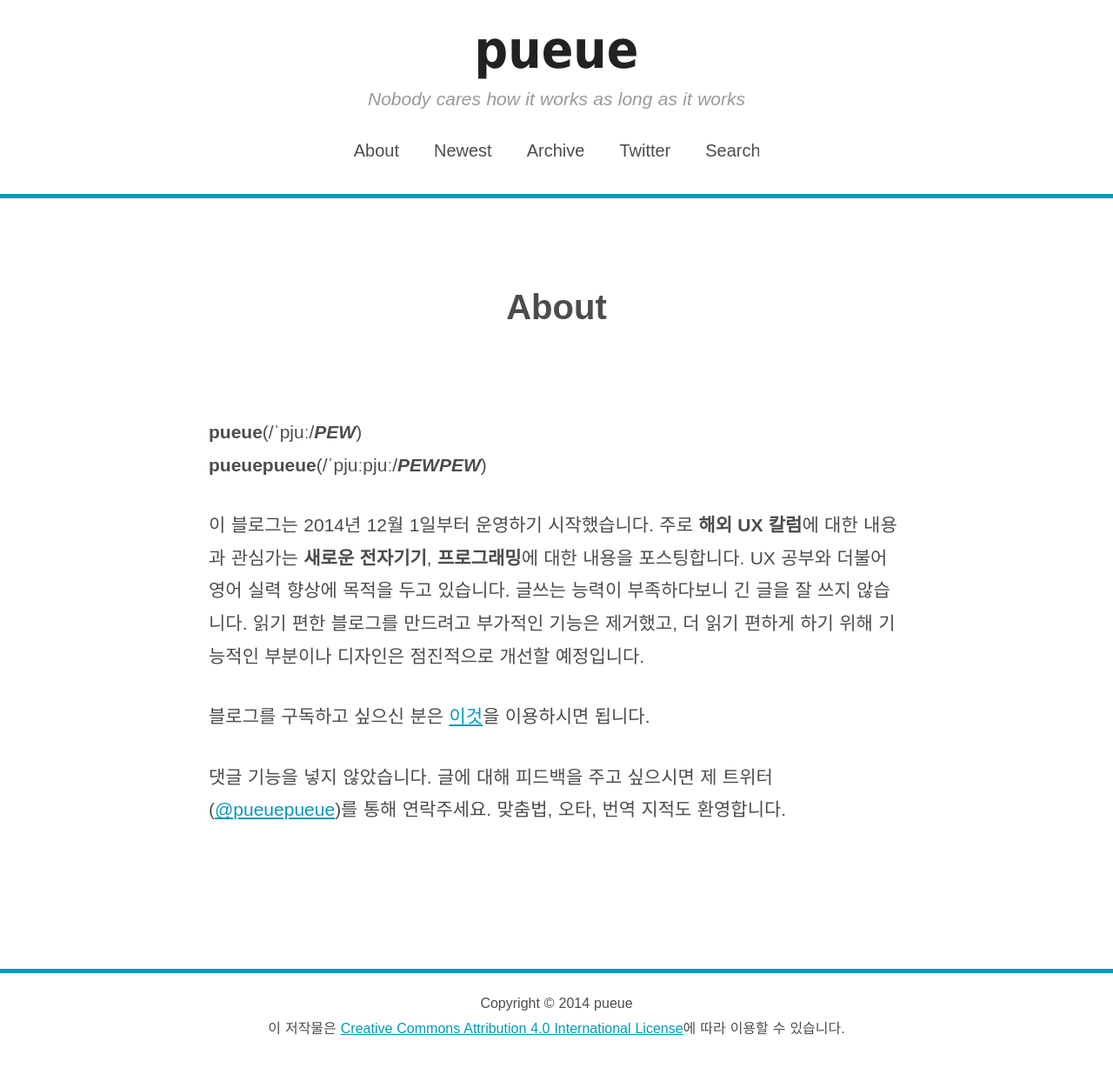
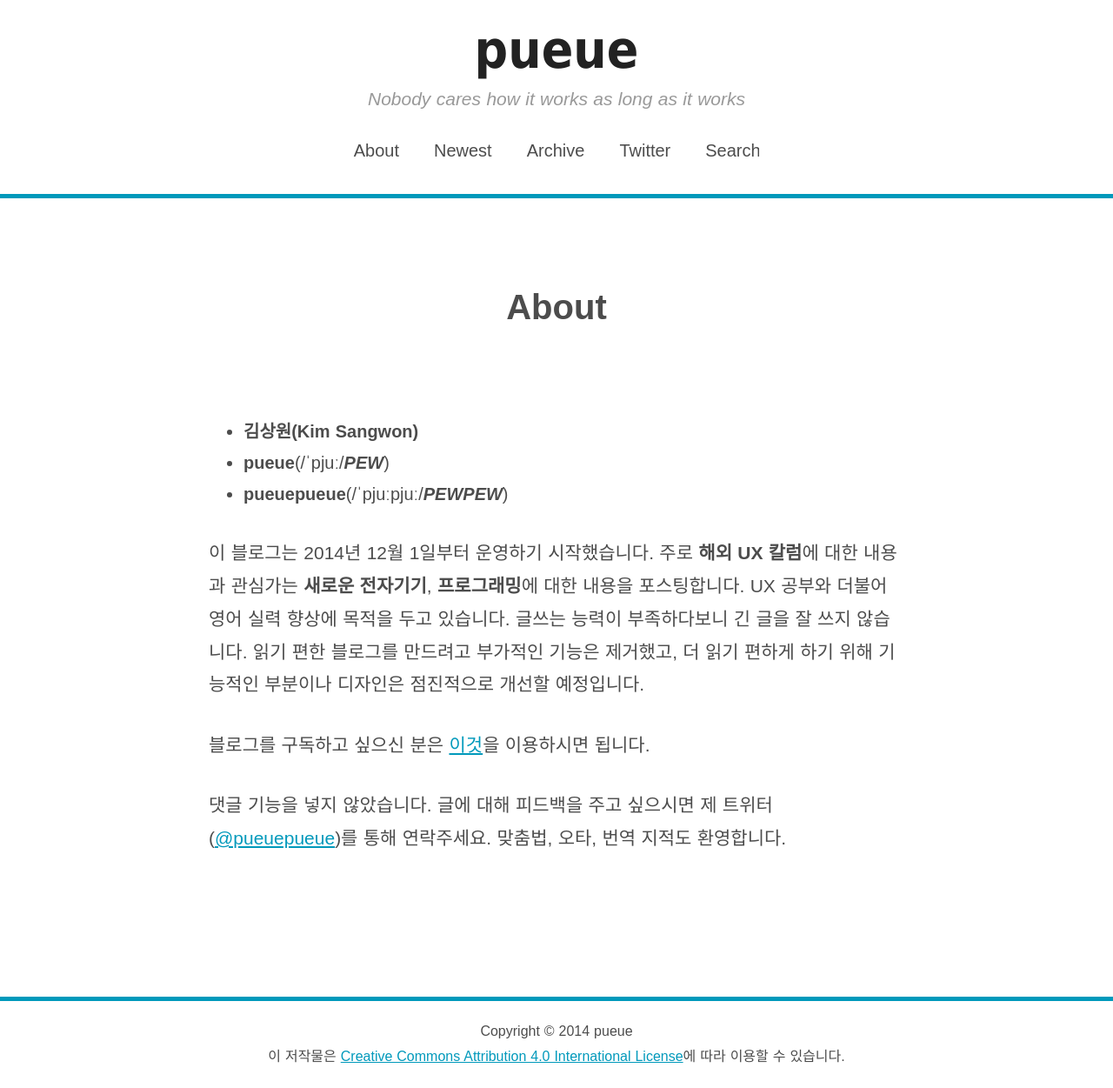
Before and after one commit to gloorx/gloorx.github.io, a Jekyll site: the page built from about.md, in a window 1280 px wide. Shown: the whole page at 87% size. Built offline with Jekyll 4.4.1, drawn with Linux system fonts in a browser that asks for light colours; some web fonts are replaced; before the commit the page ends 1219 px from its top, so only the background shows below that.

Commit message:
modify about

```diff
--- a/about.md
+++ b/about.md
@@ -3,9 +3,10 @@ layout: page
 title: About
 permalink: /about/
 ---
-**pueue**(/ˈpjuː/***PEW***)
+- **김상원(Kim Sangwon)**
+- **pueue**(/ˈpjuː/***PEW***)
 <br/>
-**pueuepueue**(/ˈpjuːpjuː/***PEWPEW***)
+- **pueuepueue**(/ˈpjuːpjuː/***PEWPEW***)
 
 이 블로그는 2014년 12월 1일부터 운영하기 시작했습니다. 주로 **해외 UX 칼럼**에 대한 내용과 관심가는 **새로운 전자기기**, **프로그래밍**에 대한 내용을 포스팅합니다. UX 공부와 더불어 영어 실력 향상에 목적을 두고 있습니다. 글쓰는 능력이 부족하다보니 긴 글을 잘 쓰지 않습니다. 읽기 편한 블로그를 만드려고 부가적인 기능은 제거했고, 더 읽기 편하게 하기 위해 기능적인 부분이나 디자인은 점진적으로 개선할 예정입니다.
 
```
